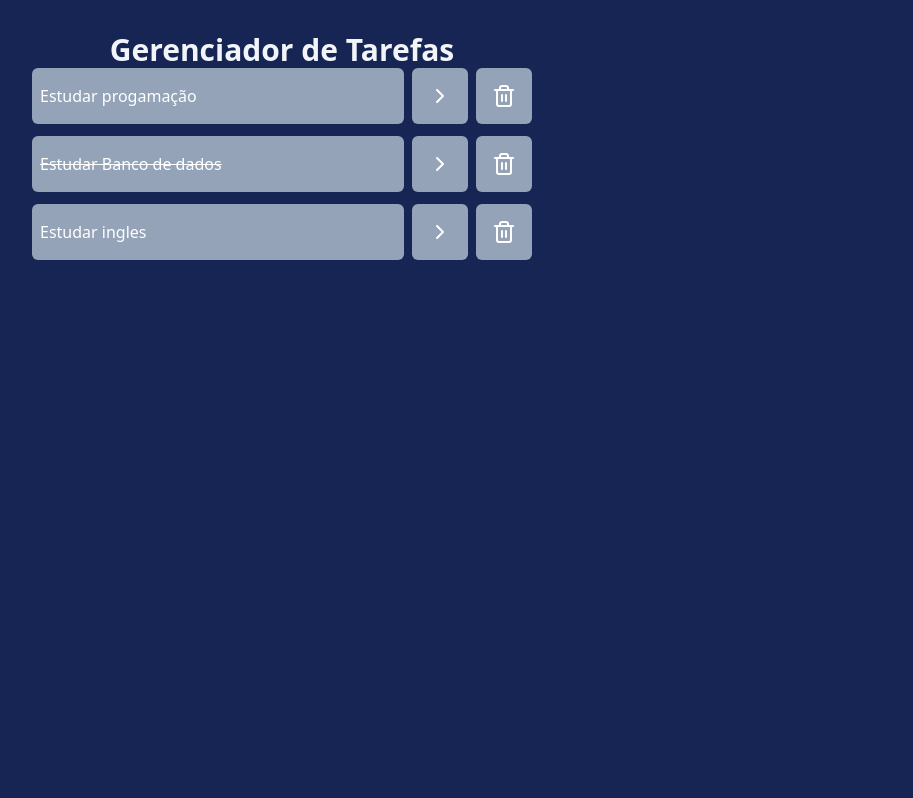
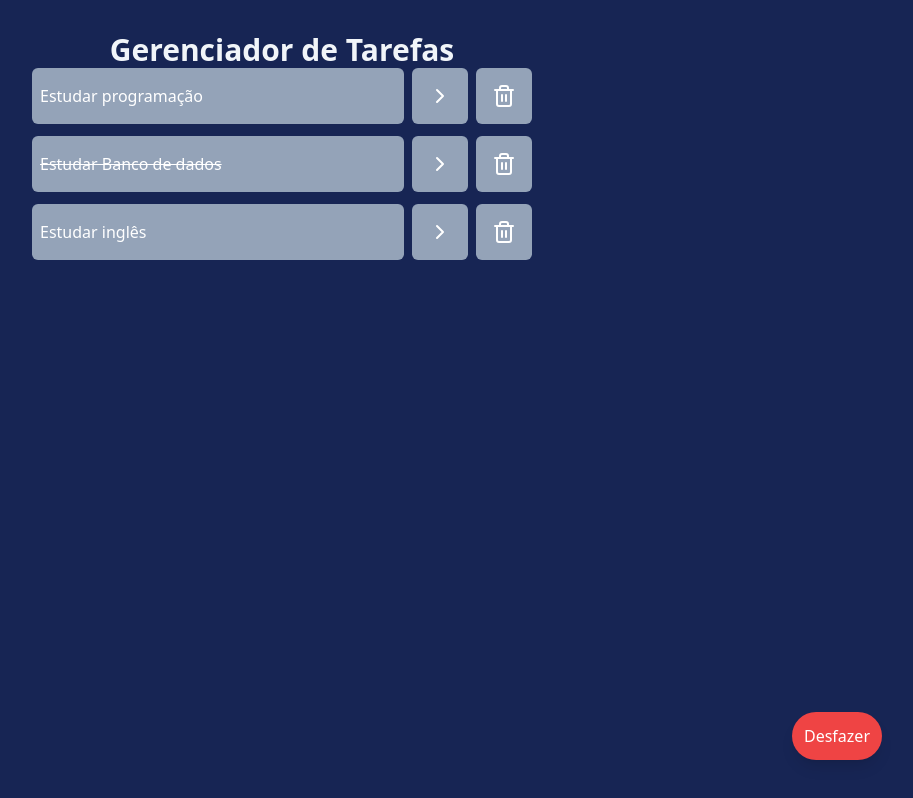
Before and after one commit to brunofragaa97/Gerenciador-de-Tarefa, a React (Vite) app: page / in a window 1280 px wide. Both pictures are taken after a click on the button "Estudar Banco de dados". Shown: the whole page, without its empty margins (358-1271 px from the left). Built offline with nearby package versions, Linux system fonts and the light colour scheme.

Commit message:
versão 0.0.3
Adicionado comentário as linhas do código, e adicionado a função de desfazer alterações.

```diff
--- a/src/App.jsx
+++ b/src/App.jsx
@@ -1,44 +1,70 @@
-import { useState } from "react";
-import AddTask from "./components/AddTask";
-import Tasks from "./components/Tasks";
+import { useState } from "react"; // Importa o hook useState do React para gerenciar estados
+import AddTask from "./components/AddTask"; // Importa o componente para adicionar tarefas
+import Tasks from "./components/Tasks"; // Importa o componente que renderiza a lista de tarefas
 
+function App() {
+  // Declara um estado para armazenar o histórico das tarefas (para desfazer alterações)
+  const [taskHistory, setTaskHistory] = useState([]);
 
-function App(){
-const [tasks, setTasks] = useState([{
+  // Declara um estado para armazenar a lista atual de tarefas
+  const [tasks, setTasks] = useState([
+    {
       id: 1,
-  title: "Estudar progamação",
-  description: "Estudar progamação para ser um desenvolvedor Full Stack.",
-  isCompleted: false
+      title: "Estudar programação",
+      description: "Estudar programação para ser um desenvolvedor Full Stack.",
+      isCompleted: false, // Indica se a tarefa foi concluída
     },
     {
       id: 2,
       title: "Estudar Banco de dados",
-  description: "Estudar banco de dados para ganhas skills como desenvolvedor.",
-  isCompleted: false
+      description: "Estudar banco de dados para ganhar habilidades.",
+      isCompleted: false,
     },
     {
       id: 3,
-  title: "Estudar ingles",
-  description: "Estudar ingles para me comunicar com o mundo.",
-  isCompleted: false
+      title: "Estudar inglês",
+      description: "Estudar inglês para se comunicar globalmente.",
+      isCompleted: false,
     },
-])
+  ]);
 
-function onTaskClick (taskId) {
-  const newTasks = tasks.map(task => {
-    if(task.id === taskId) {
-      return {...task, isCompleted: !task.isCompleted}
+  // Função para alternar o estado de conclusão de uma tarefa
+  function onTaskClick(taskId) {
+    // Adiciona o estado atual das tarefas ao histórico antes de alterá-lo
+    setTaskHistory([...taskHistory, tasks]);
+
+    // Mapeia as tarefas, alternando a propriedade isCompleted da tarefa correspondente
+    const newTasks = tasks.map((task) => {
+      if (task.id === taskId) {
+        return { ...task, isCompleted: !task.isCompleted }; // Alterna o estado de conclusão
       }
-    return task;
+      return task; // Retorna a tarefa inalterada
+    });
 
-  });
+    // Atualiza o estado das tarefas com a nova lista
     setTasks(newTasks);
+  }
 
+  // Função para deletar uma tarefa
+  function onDeleteTaskClick(taskId) {
+    // Adiciona o estado atual das tarefas ao histórico antes de alterá-lo
+    setTaskHistory([...taskHistory, tasks]);
+
+    // Filtra as tarefas para remover a tarefa com o ID correspondente
+    const newTasks = tasks.filter((task) => task.id !== taskId);
+
+    // Atualiza o estado das tarefas com a nova lista filtrada
+    setTasks(newTasks);
   }
-function onDeleteTaskClick(taskId) {
-  const newTasks = tasks.filter(task => task.id !== taskId)
-  setTasks(newTasks);
 
+  // Função para desfazer a última alteração
+  function undoLastChange() {
+    // Verifica se há histórico de tarefas para desfazer
+    if (taskHistory.length > 0) {
+      const lastTasks = taskHistory[taskHistory.length - 1]; // Obtém a última versão da lista de tarefas
+      setTasks(lastTasks); // Restaura as tarefas para a versão anterior
+      setTaskHistory(taskHistory.slice(0, -1)); // Remove a última versão do histórico
+    }
   }
 
   return (
@@ -47,15 +73,26 @@ function onDeleteTaskClick(taskId) {
         <h1 className="text-3xl text-slate-100 font-bold text-center">
           Gerenciador de Tarefas
         </h1>
+
+        {/* Renderiza o componente de tarefas, passando as tarefas e as funções como props */}
         <Tasks
           tasks={tasks}
           onTaskClick={onTaskClick}
           onDeleteTaskClick={onDeleteTaskClick}
         />
 
+        {/* Condicional para mostrar o botão de desfazer apenas se houver histórico */}
+        {taskHistory.length > 0 && (
+          <button
+            onClick={undoLastChange} // Função chamada ao clicar no botão
+            className="fixed bottom-10 right-10 bg-red-500 text-white p-3 rounded-full shadow-lg"
+          >
+            Desfazer
+          </button>
+        )}
       </div>
     </div>
   );
 }
 
-export default App;
+export default App; // Exporta o componente App para ser utilizado em outros lugares
--- a/src/components/Tasks.jsx
+++ b/src/components/Tasks.jsx
@@ -1,5 +1,5 @@
-import { ChevronRight } from "lucide-react"; // Corrigi a importação
-import { Trash2 } from 'lucide-react';
+import { ChevronRight } from "lucide-react";
+import { Trash2 } from "lucide-react";
 
 function Tasks(props) {
   return (
@@ -7,21 +7,26 @@ function Tasks(props) {
       {props.tasks.map((task) => (
         <li key={task.id} className="flex gap-2">
           <button
-                    onClick={() => props.onTaskClick(task.id)} // Corrigi a sintaxe do onClick
-                    className={`bg-slate-400 text-left w-full text-white p-2 rounded-md ${task.isCompleted && 'line-through'}`}
+            onClick={() => props.onTaskClick(task.id)} // Alterna o status de conclusão
+            className={`bg-slate-400 text-left w-full text-white p-2 rounded-md ${
+              task.isCompleted && "line-through"
+            }`}
           >
             {task.title}
+          </button>
 
+          {/* Botão de ação (ícone ChevronRight) */}
+          <button className="bg-slate-400 text-white p-4 rounded-md">
+            <ChevronRight />
           </button>
-                <button className="bg-slate-400 text-white p-4 rounded-md">
-                    <ChevronRight /> {/* Corrigi o uso do ícone */}
-                </button>
-                <button onClick={() => props.onDeleteTaskClick(task.id)}
+
+          {/* Botão de deletar (ícone Trash2) */}
+          <button
+            onClick={() => props.onDeleteTaskClick(task.id)}
             className="bg-slate-400 text-white p-4 rounded-md"
           >
-                     <Trash2 /> {/* Corrigi o uso do ícone */}
+            <Trash2 />
           </button>
-
         </li>
       ))}
     </ul>
```
Lines whose indentation alone changed are shown as unchanged.
